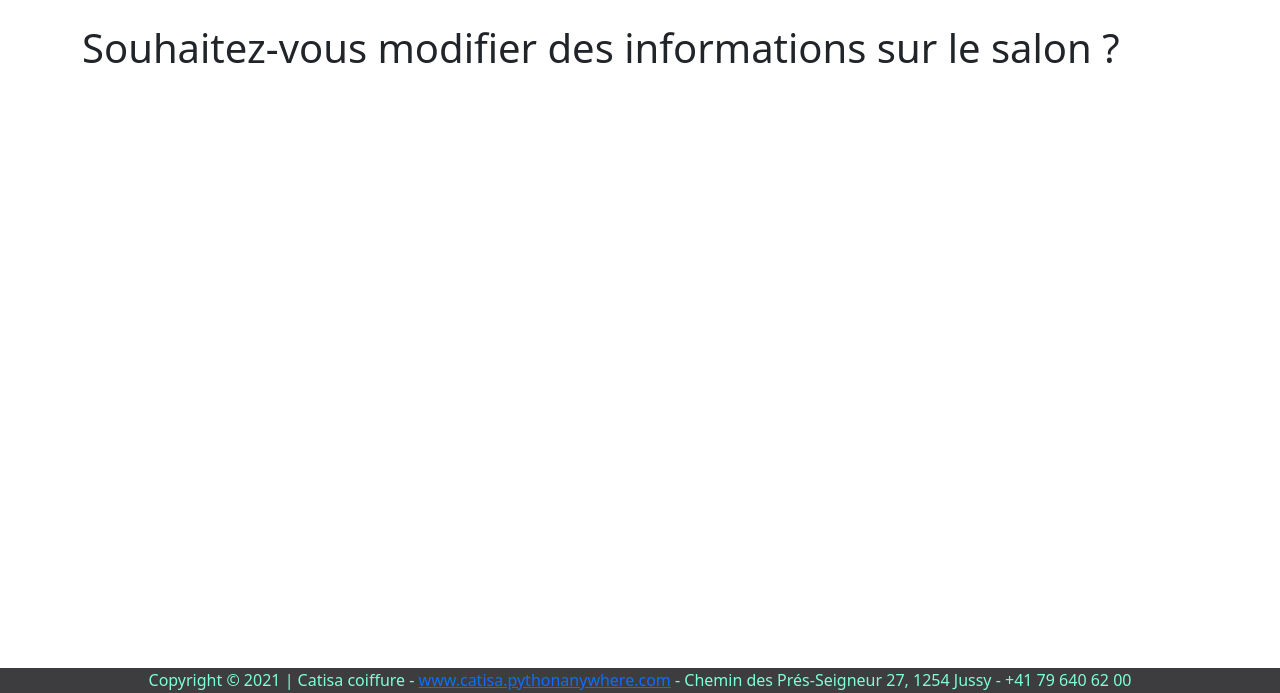
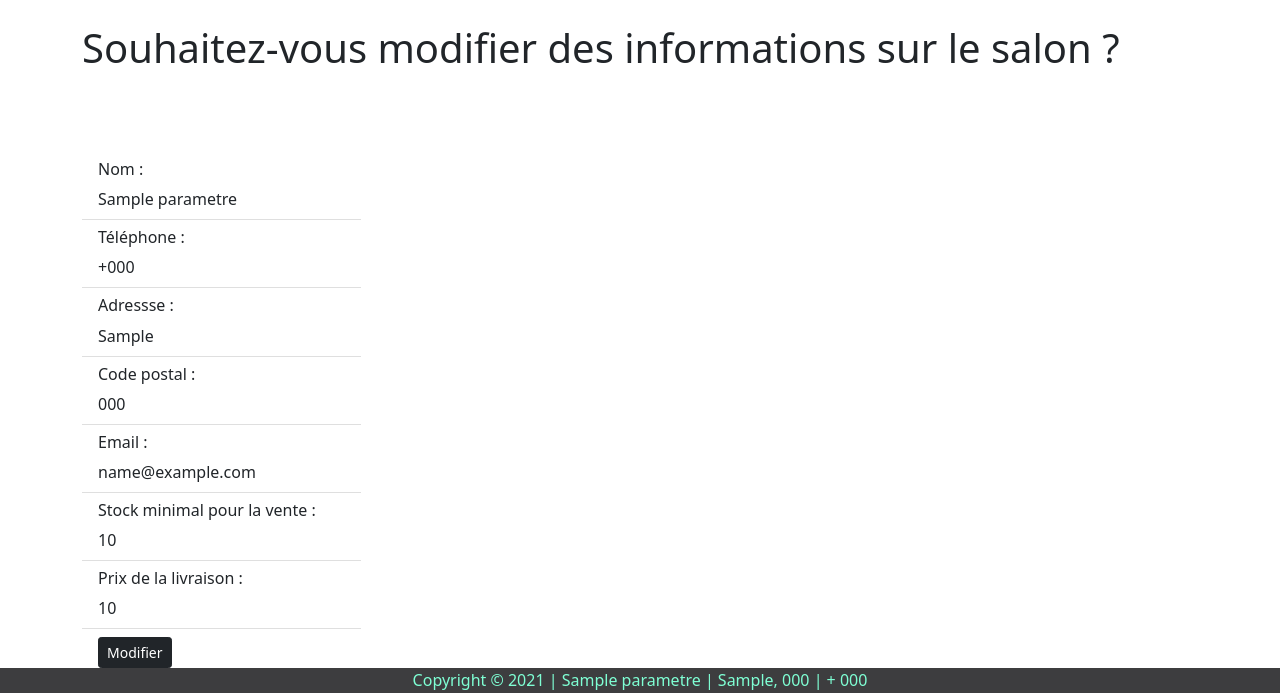
Before and after one commit to nikola-44/projet_mandat, a Django app: page /gererSalon/ in a window 1280 px wide. Shown: the part 107-800 px from the top of the page. Run offline with Django 3.2, Linux system fonts and the light colour scheme; tables that the repository leaves empty hold one stand-in row (values such as "Sample post").

Commit message:
Gerer le salon (parametres) terminé

```diff
--- a/icc/icc/settings.py
+++ b/icc/icc/settings.py
@@ -67,6 +67,7 @@
                 'django.template.context_processors.request',
                 'django.contrib.auth.context_processors.auth',
                 'django.contrib.messages.context_processors.messages',
+                'parametres.context_processors.base',
             ],
             'libraries':{
                 'template_filters': 'reservations.template_filters',
--- /dev/null
+++ b/icc/parametres/context_processors.py
@@ -0,0 +1,8 @@
+from django.shortcuts import render
+
+from .models import Parametres
+
+
+def base(request):
+    parametres = Parametres.objects.first()
+    return {'parametres': parametres}
--- a/icc/parametres/models.py
+++ b/icc/parametres/models.py
@@ -6,11 +6,11 @@
 # Create your models here.
 
 class Parametres(models.Model):
-    stockMinPVente = models.IntegerField()
-    prixLivraison = models.IntegerField()
-    telephone = models.IntegerField()
+    stockMinPVente = models.PositiveIntegerField()
+    prixLivraison = models.PositiveIntegerField()
+    telephone = models.CharField(max_length=100)
     adresse = models.CharField(max_length=30)
-    codePostal = models.CharField(max_length=10)
+    codePostal = models.CharField(max_length=15)
     mail = models.CharField(max_length=50)
     nomSalon = models.CharField(max_length=150)
 
--- a/icc/parametres/views.py
+++ b/icc/parametres/views.py
@@ -1,4 +1,4 @@
-# Nikola Stojkovic Dorian Châtelain
+# Dorian Châtelain
 from django.shortcuts import render, redirect
 
 # Create your views here.
@@ -6,10 +6,8 @@
 from .models import Parametres
 
 
-
 def gererSalon(request):
-    parametres = Parametres.objects.all()
-    return render(request, '../templates/gererSalon.html', {'parametres': parametres})
+    return render(request, '../templates/gererSalon.html')
 
 
 def modifier_salon(request, pk):
--- a/icc/templates/base.html
+++ b/icc/templates/base.html
@@ -19,8 +19,9 @@
 <body style="width: 100%; height: 100%;">
 <nav class="navbar navbar-expand-sm w-100 py-2 navbar-dark" style="background-color: #3d3d3f">
     <div class="container-fluid">
-        <img src="{% static 'media/logo.jpg' %}" class="img-fluid w-auto" onclick="location.href='{% url 'accueil' %}'"
-             alt="logo"/>
+        <a href="{% url 'accueil' %}">
+            <img src="{% static 'media/logo.jpg' %}" class="img-fluid w-auto" alt="logo"/>
+        </a>
         <button class="navbar-toggler" type="button" data-bs-toggle="collapse"
                 data-bs-target="#navbarSupportedContent" aria-controls="navbarSupportedContent"
                 aria-expanded="false" aria-label="Toggle navigation">
@@ -45,13 +46,14 @@
 
                 <li class="nav-item dropdown ms-lg-auto">
 
-{#                    <div class="form-inline my-2 my-lg-0">#}
-                        {#                        <a href="{% url 'cart' %}">#}
-                        <img id="cart-icon" src="{% static 'media/cart.png' %}">
-                        </a><p id="cart-total">0</p>
-{#                    </div>#}
+                    {#                    <div class="form-inline my-2 my-lg-0">#}
+                    {#                        <a href="{% url 'cart' %}">#}
+                    <img id="cart-icon" src="{% static 'media/cart.png' %}">
+                    </a><p id="cart-total">0</p>
+                    {#                    </div>#}
 
-                    <a class="nav-link dropdown-toggle" style="color: #7FFFD4; font-size: 25px; display: inline-block" href="#"
+                    <a class="nav-link dropdown-toggle" style="color: #7FFFD4; font-size: 25px; display: inline-block"
+                       href="#"
                        id="navbarDropdown" role="button" data-bs-toggle="dropdown" aria-expanded="false">
                         Compte
                     </a>
@@ -111,12 +113,11 @@
 -->
 
 </body>
+
 <footer>
     <div>
-        Copyright © 2021 | Catisa coiffure - <a
-            href="https://catisa.pythonanywhere.com/">www.catisa.pythonanywhere.com</a> - Chemin des Prés-Seigneur 27,
-        1254 Jussy - +41 79 640
-        62 00
+        Copyright © 2021 | {{ parametres.nomSalon }} | {{ parametres.adresse }}, {{ parametres.codePostal }} | + {{ parametres.telephone }}
     </div>
 </footer>
+
 </html>
--- a/icc/templates/gererSalon.html
+++ b/icc/templates/gererSalon.html
@@ -12,18 +12,16 @@
     <h1>Souhaitez-vous modifier des informations sur le salon ?</h1><br><br><br>
 
 
-    {% for param in parametres %}
-        <ul class="list-group list-group-flush">
-            <li class="list-group-item"><h6>Nom :</h6>{{ param.nomSalon }}</li>
-            <li class="list-group-item"><h6>Téléphone :</h6>{{ param.telephone }}</li>
-            <li class="list-group-item"><h6>Adressse :</h6>{{ param.adresse }}</li>
-            <li class="list-group-item"><h6>Code postal :</h6>{{ param.codePostal }}</li>
-            <li class="list-group-item"><h6>Email :</h6>{{ param.mail }}</li>
-            <li class="list-group-item"><h6>Stock minimal pour la vente :</h6>{{ param.stockMinPVente }}</li>
-            <li class="list-group-item"><h6>Prix de la livraison :</h6>{{ param.prixLivraison }}</li>
+        <ul class="list-group list-group-flush w-25">
+            <li class="list-group-item"><h6>Nom :</h6>{{ parametres.nomSalon }}</li>
+            <li class="list-group-item"><h6>Téléphone :</h6>+{{ parametres.telephone }}</li>
+            <li class="list-group-item"><h6>Adressse :</h6>{{ parametres.adresse }}</li>
+            <li class="list-group-item"><h6>Code postal :</h6>{{ parametres.codePostal }}</li>
+            <li class="list-group-item"><h6>Email :</h6>{{ parametres.mail }}</li>
+            <li class="list-group-item"><h6>Stock minimal pour la vente :</h6>{{ parametres.stockMinPVente }}</li>
+            <li class="list-group-item"><h6>Prix de la livraison :</h6>{{ parametres.prixLivraison }}</li>
             <li class="list-group-item"><a class='btn btn-sm btn-dark'
-                                           href="{% url 'parametres:modifier_salon' param.id %}">Modifier</a></li>
+                                           href="{% url 'parametres:modifier_salon' parametres.id %}">Modifier</a></li>
         </ul>
 
-    {% endfor %}
 {% endblock %}
--- a/icc/templates/modifier_salon.html
+++ b/icc/templates/modifier_salon.html
@@ -5,7 +5,7 @@
 
     <div class="row">
         <div class="col-sm-8 offset-2">
-            <h4 class="alert alert-info">Modifier produit</h4>
+            <h4 class="alert alert-info">Modifier les informations du salon</h4>
             <form action="" method="POST">
                 {% csrf_token %}
                 {{ form.as_p }}
```
Also changed, not shown: icc/parametres/forms.py (+10 -1 lines), icc/parametres/migrations/0004_merge_20211014_1628.py (added), icc/parametres/migrations/0005_auto_20211014_1630.py (added), icc/parametres/urls.py (line endings or trailing spaces).
